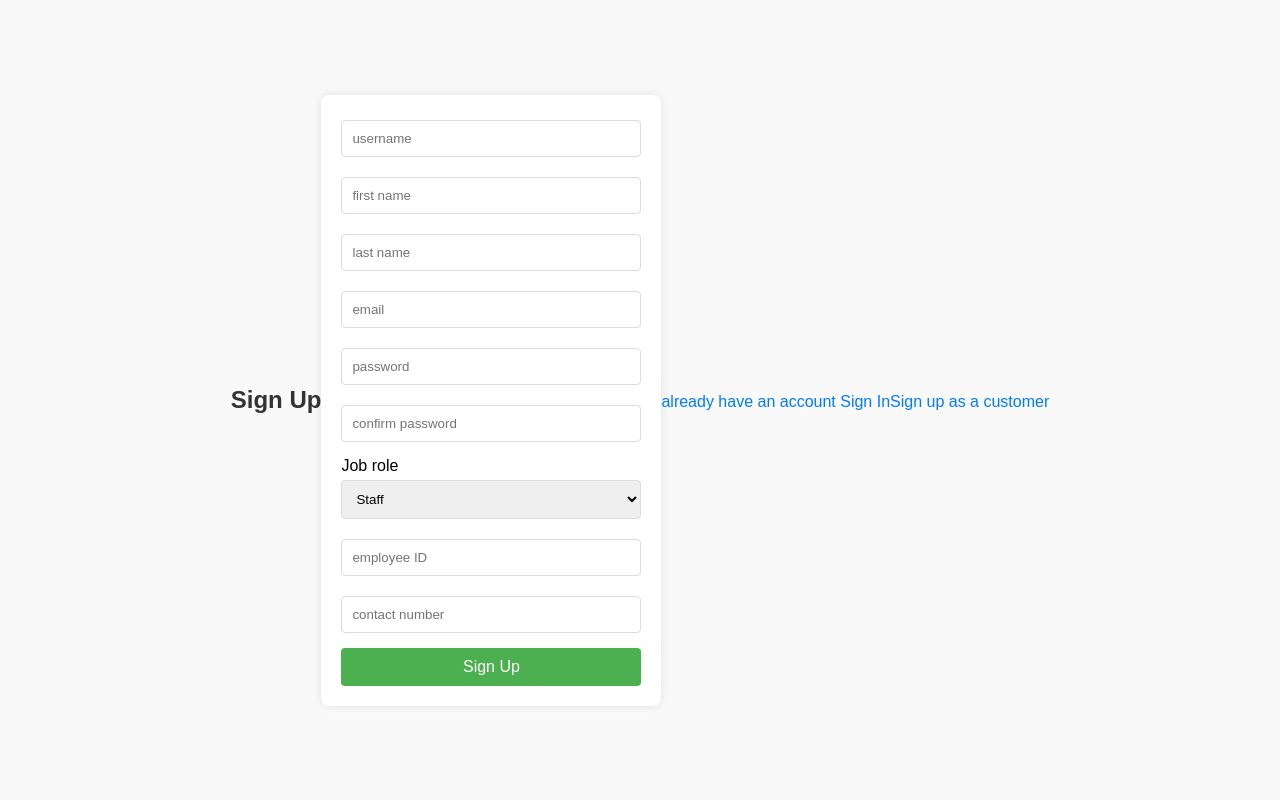
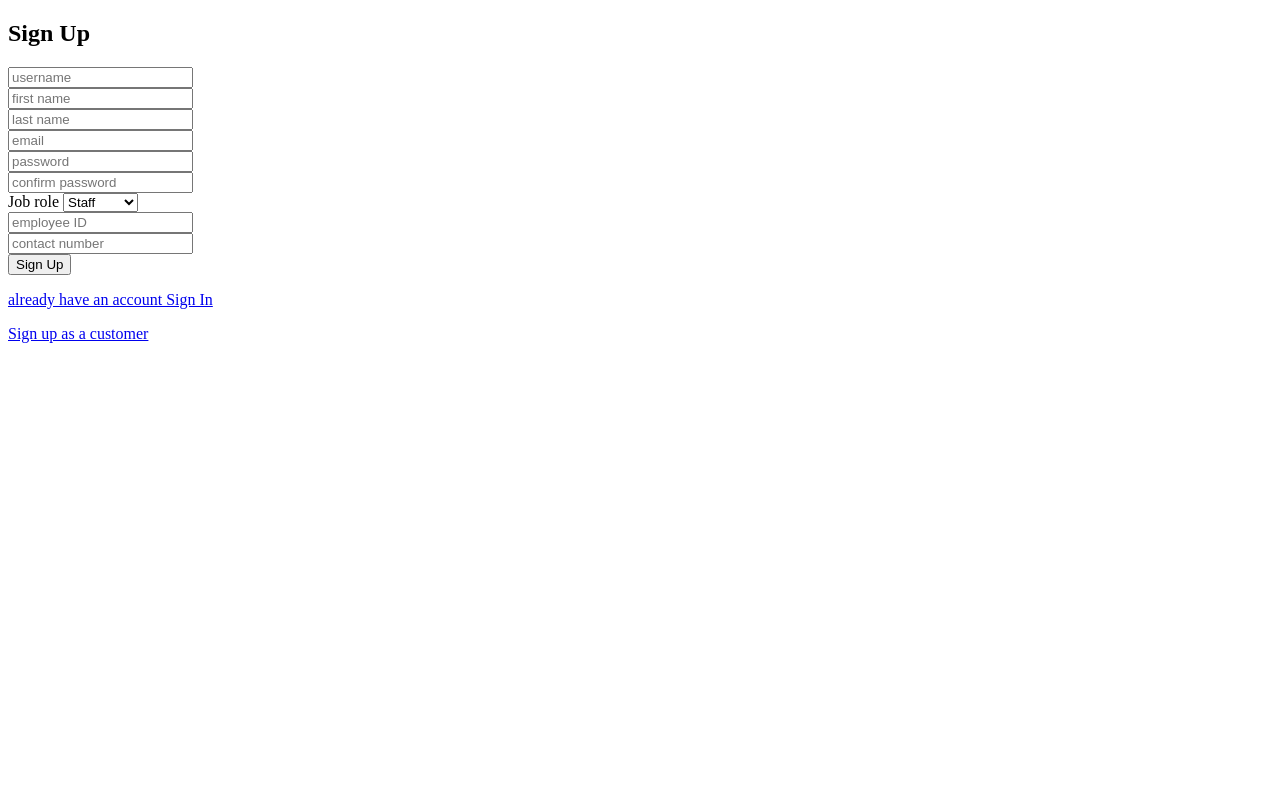
Before and after one commit to VithurshanV2/restaurant-management-system, a PHP site: page /employee-signup-front.php in a window 1280 px wide. Run offline with PHP 8.4, Linux system fonts and the light colour scheme.

Commit message:
employee-signup-front.php

```diff
--- a/public/signup/employee-signup-front.php
+++ b/public/signup/employee-signup-front.php
@@ -13,68 +13,6 @@ unset($_SESSION["errors"], $_SESSION["form_data"]);
     <meta charset="UTF-8">
     <meta name="viewport" content="width=device-width, initial-scale=1.0">
     <title>Sign Up Page</title>
-<style>
- body {
-     font-family: Arial, sans-serif;
-     background-color: #f9f9f9;
-     display: flex; justify-content: center;
-     align-items: center; height: 100vh; margin: 0;
- }
-    h2 {
-        text-align: center;
-        color: #333;
-    }
-    form  {
-        background: white;
-        padding: 20px;
-        border-radius: 8px;
-        box-shadow: 0 0 10px rgba(0,0,0,0.1);
-        width: 300px;
-    }
-    div {
-        margin-bottom: 15px;
-    }
-    input[type="text"],
-    input[type="email"],
-    input[type="password"],
-    input[type="tel"],
-    select {
-        width: 100%;
-        padding: 10px;
-        box-sizing: border-box;
-        border: 1px solid #ddd;
-        border-radius: 4px;
-        margin-top: 5px;
-    }
-    button {
-        width: 100%;
-        padding: 10px;
-        border: none;
-        background-color: #4CAF50;
-        color: white;
-        border-radius: 4px;
-        cursor: pointer;
-        font-size: 16px;
-    }
-    button:hover {
-        background-color: #45a049;
-    }
-    .error-message {
-        color: red;
-        font-size: 14px;
-    }
-    p {
-        text-align: center;
-        margin-top: 20px;
-    }
-    a {
-        color: #007BFF;
-        text-decoration: none;
-    }
-    a:hover {
-        text-decoration: underline;
-    }
-</style>
 
 </head>
 
```
